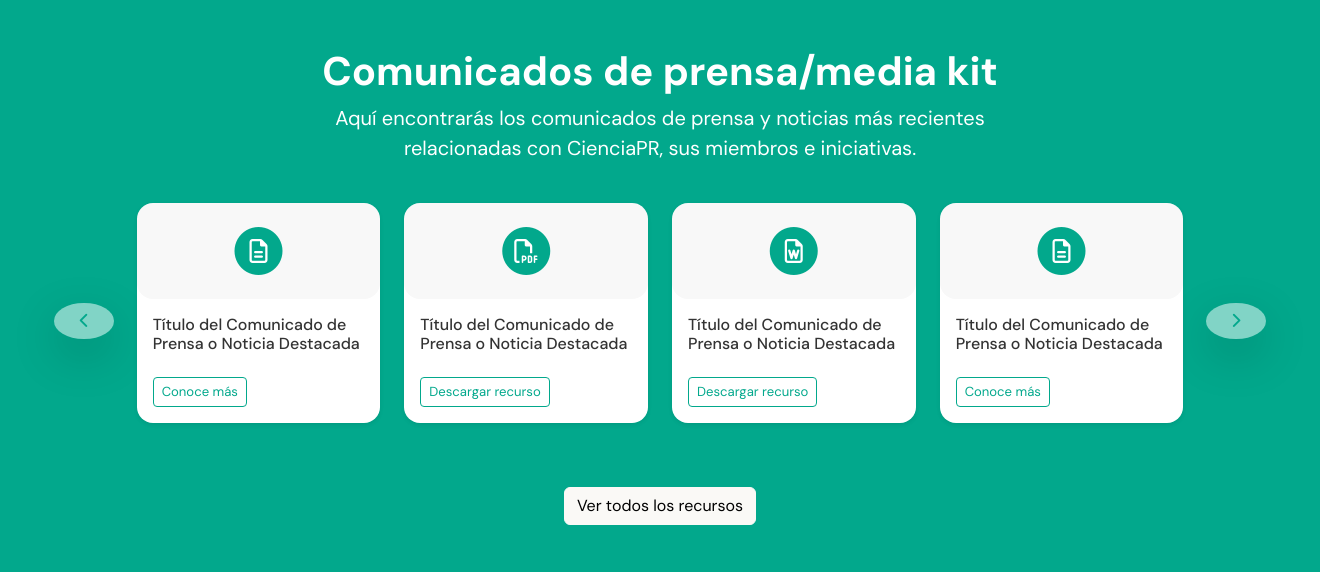
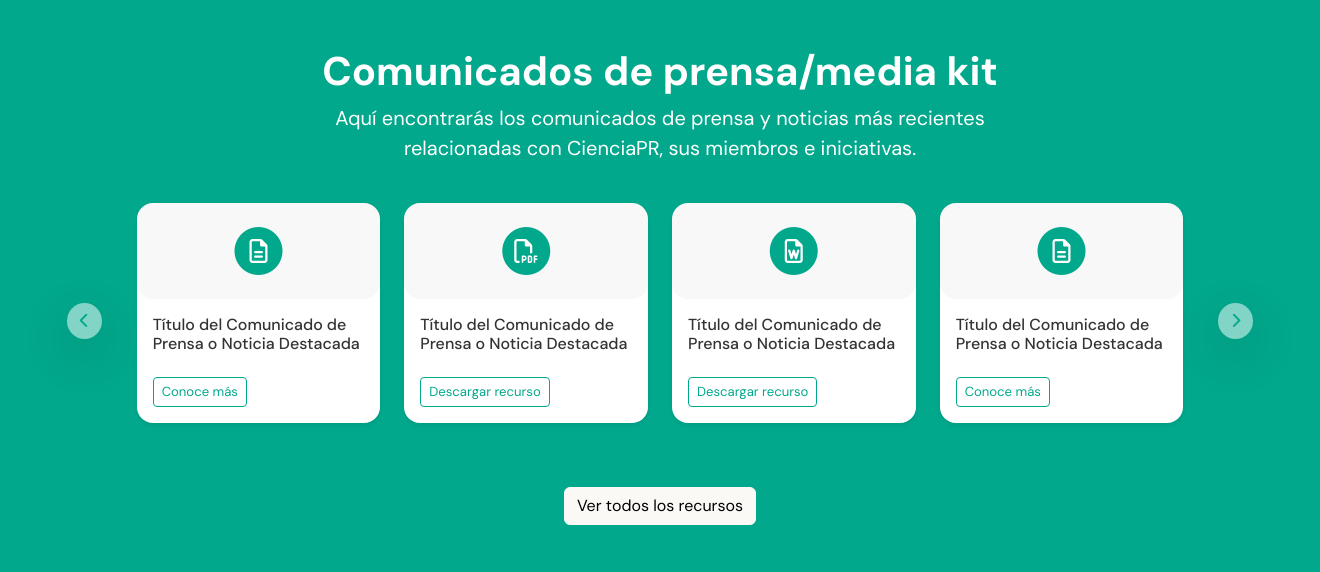
Before and after one commit to mioagency/cienciapr, a PHP site: page /conoce.php in a window 1320 px wide. Shown: the part 3226-3798 px from the top of the page. Run offline with PHP 8.4, Linux system fonts and the light colour scheme; grey boxes labelled with a size stand in for pictures from a placeholder-image service; data that the repository does not hold is empty; style sheets or scripts are compiled from the project's sources; some libraries are stand-ins or nearby versions.

Commit message:
Corrección clase css rounded-circle

```diff
--- a/scss/_winsgton.scss
+++ b/scss/_winsgton.scss
@@ -7,10 +7,10 @@
 }
 
 /*FORO SINGLE*/
-.rounded-circle {
+/*.rounded-circle {
   width: 3.75rem;
   height: auto;
-}
+}*/
 
 .text-user {
   color: var(--bs-gray);
```
